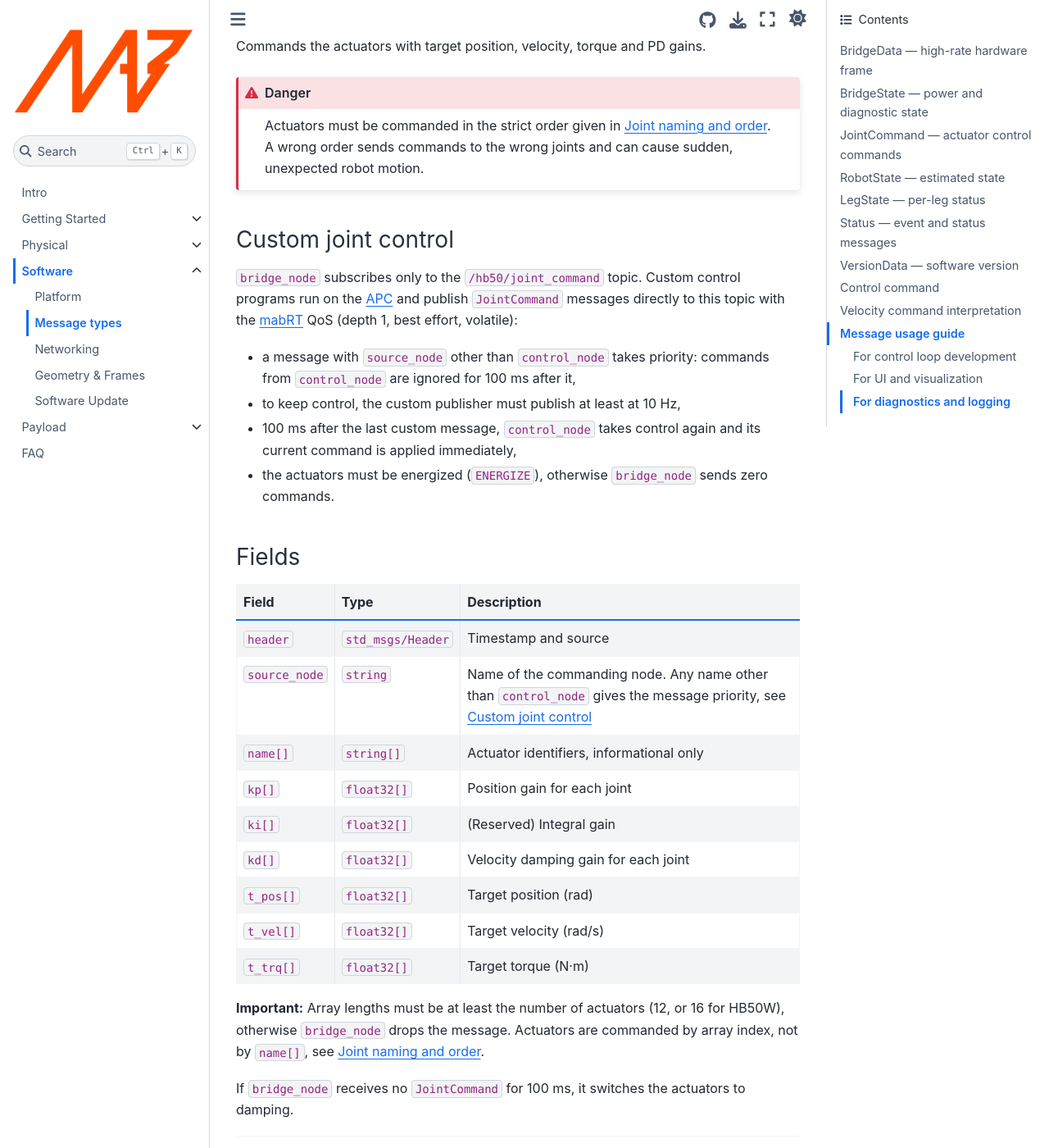
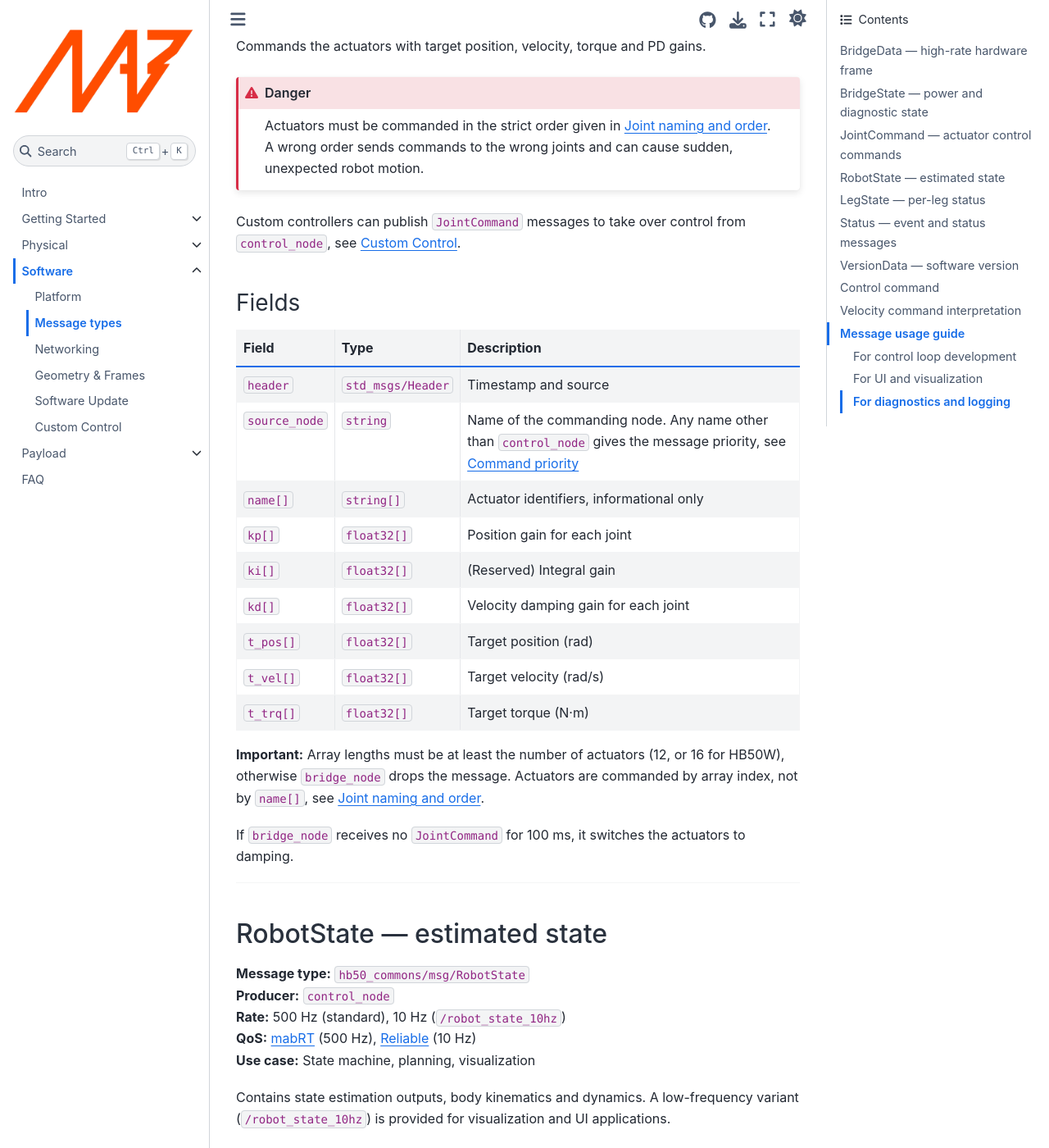
Before and after one commit to mabrobotics/hb-docs, a Jupyter Book: the page built from Software/Messages.md, in a window 1280 px wide and 1400 px high, scrolled down 2583 px. Shown: the whole window at 82% size. Built offline with Jupyter Book 1.0.4 settings and Sphinx 7.4.7 and the Sphinx Book theme 1.1.4, drawn with Linux system fonts in a browser that asks for light colours.

Commit message:
docs: custom control page and v1.3.1 update

````diff
--- a/Software/Messages.md
+++ b/Software/Messages.md
@@ -73,23 +73,14 @@ Commands the actuators with target position, velocity, torque and PD gains.
 Actuators must be commanded in the strict order given in {ref}`Joint naming and order <joint-order>`. A wrong order sends commands to the wrong joints and can cause sudden, unexpected robot motion.
 ```
 
-(joint-command-priority)=
-
-### Custom joint control
-
-`bridge_node` subscribes only to the `/hb50/joint_command` topic. Custom control programs run on the [APC](Platform.md) and publish `JointCommand` messages directly to this topic with the {ref}`mabRT <qos-information>` QoS (depth 1, best effort, volatile):
-
-- a message with `source_node` other than `control_node` takes priority: commands from `control_node` are ignored for 100 ms after it,
-- to keep control, the custom publisher must publish at least at 10 Hz,
-- 100 ms after the last custom message, `control_node` takes control again and its current command is applied immediately,
-- the actuators must be energized (`ENERGIZE`), otherwise `bridge_node` sends zero commands.
+Custom controllers can publish `JointCommand` messages to take over control from `control_node`, see [Custom Control](CustomControl.md).
 
 ### Fields
 
 | Field | Type | Description |
 | --- | --- | --- |
 | `header` | `std_msgs/Header` | Timestamp and source |
-| `source_node` | `string` | Name of the commanding node. Any name other than `control_node` gives the message priority, see {ref}`Custom joint control <joint-command-priority>` |
+| `source_node` | `string` | Name of the commanding node. Any name other than `control_node` gives the message priority, see {ref}`Command priority <joint-command-priority>` |
 | `name[]` | `string[]` | Actuator identifiers, informational only |
 | `kp[]` | `float32[]` | Position gain for each joint |
 | `ki[]` | `float32[]` | (Reserved) Integral gain |
--- a/_toc.yml
+++ b/_toc.yml
@@ -34,6 +34,8 @@ chapters:
         title: Geometry & Frames
       - file: Software/Updating.md
         title: Software Update
+      - file: Software/CustomControl.md
+        title: Custom Control
   - file: Payload/Payload.md
     title: Payload
     sections:
````
Also changed, not shown: Physical/Connectors.md (+1 -0 lines), Physical/Overview.md (+1 -0 lines), README.md (+1 -0 lines), Software/CustomControl.md (added, +75 -0 lines), Software/Updating.md (+1 -0 lines), intro.md (+1 -1 lines).
